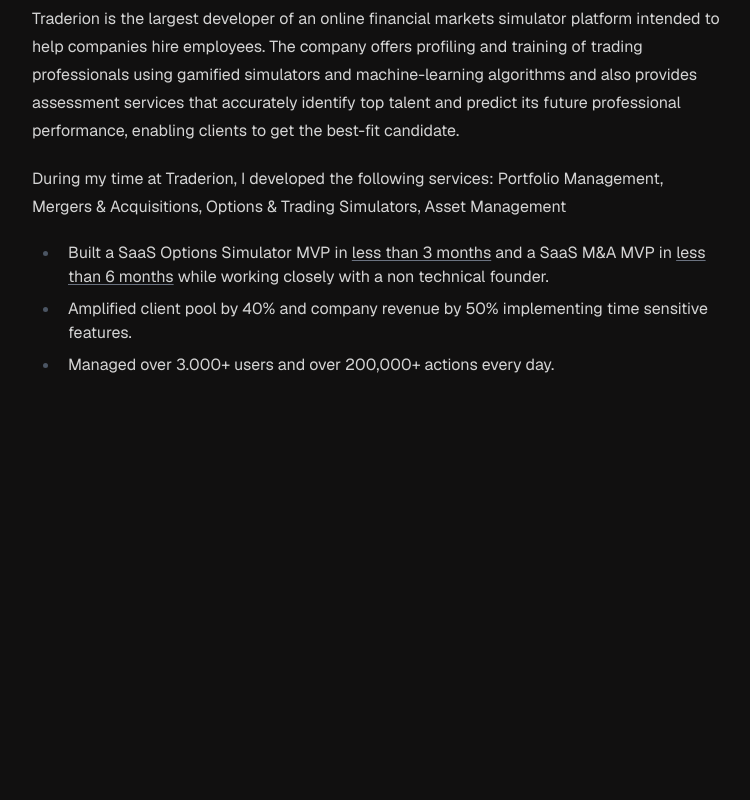
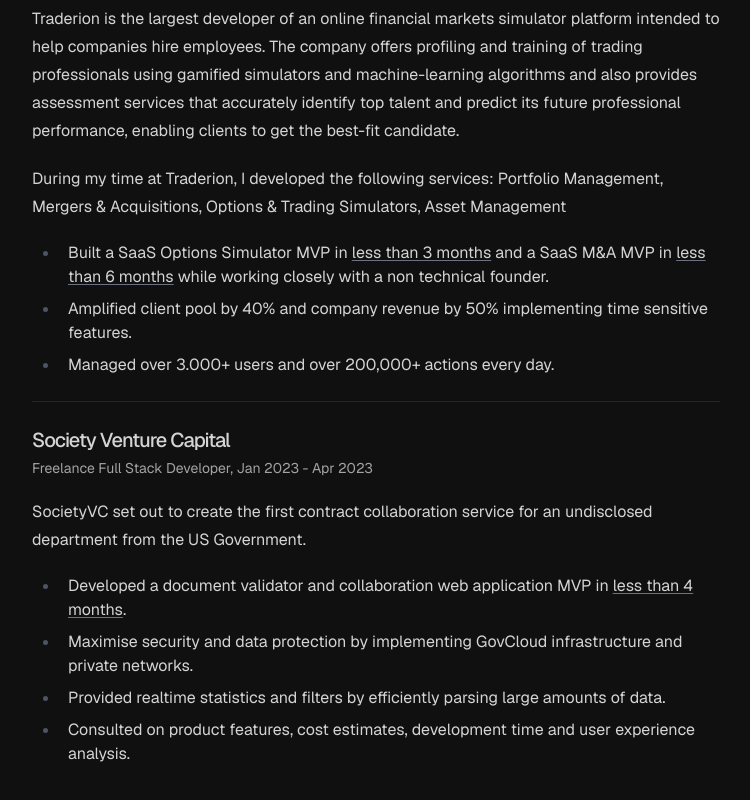
Before and after one commit to krissgardner/krissgardner.com, a Next.js app: page /work in a window 1280 px wide. Shown: the part 1611-2411 px from the top of the page, without its empty margins (264-1014 px from the left). Before the commit the page ends 2052 px from the top, so only its background shows below. Built offline with nearby package versions, Linux system fonts and the light colour scheme.

Commit message:
Add work

```diff
--- a/app/work/page.tsx
+++ b/app/work/page.tsx
@@ -150,6 +150,39 @@
         </li>
         <li>Managed over 3.000+ users and over 200,000+ actions every day.</li>
       </ul>
+
+      <hr />
+
+      <h2 className="font-medium text-xl mb-1 tracking-tighter">
+        Society Venture Capital
+      </h2>
+      <p className="text-neutral-400 text-sm mb-4">
+        Freelance Full Stack Developer, Jan 2023 - Apr 2023
+      </p>
+
+      <p className="my-5">
+        SocietyVC set out to create the first contract collaboration service for
+        an undisclosed department from the US Government.
+      </p>
+
+      <ul className="list-dark">
+        <li>
+          Developed a document validator and collaboration web application MVP
+          in <Underline>less than 4 months</Underline>.
+        </li>
+        <li>
+          Maximise security and data protection by implementing GovCloud
+          infrastructure and private networks.
+        </li>
+        <li>
+          Provided realtime statistics and filters by efficiently parsing large
+          amounts of data.
+        </li>
+        <li>
+          Consulted on product features, cost estimates, development time and
+          user experience analysis.
+        </li>
+      </ul>
     </div>
   )
 }
```
